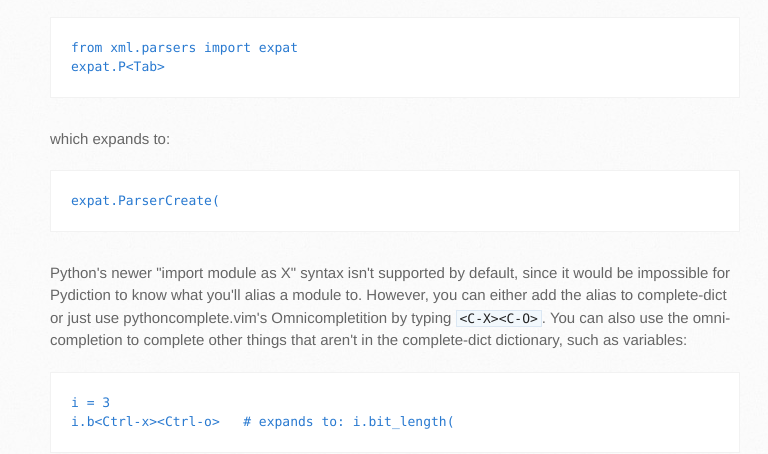
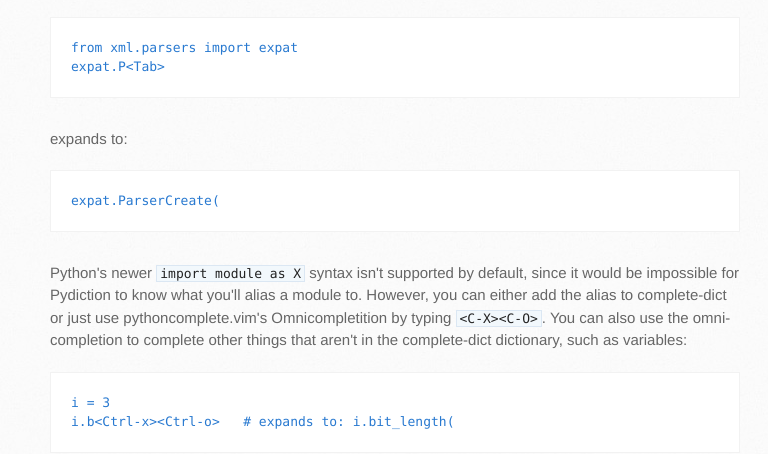
Before and after one commit to rkulla/pydiction, a plain HTML site: page index.html in a window 1280 px wide. Shown: the part 4604-5058 px from the top of the page, 120-888 px from the left. Drawn offline with Linux system fonts and the light colour scheme.

Commit message:
Updates documentation

```diff
--- a/index.html
+++ b/index.html
@@ -196,12 +196,12 @@ def __iter__(
 expat.P&lt;Tab&gt;
 </code></pre>
 
-<p>which expands to:</p>
+<p>expands to:</p>
 
 <pre><code>expat.ParserCreate(
 </code></pre>
 
-<p>Python's newer "import module as X" syntax isn't supported by default, since it would be impossible for Pydiction to know what you'll alias a module to. However, you can either add the alias to complete-dict or just use pythoncomplete.vim's Omnicompletition by typing <code>&lt;C-X&gt;&lt;C-O&gt;</code>. You can also use the omni-completion to complete other things that aren't in the complete-dict dictionary, such as variables:</p>
+<p>Python's newer <code>import module as X</code> syntax isn't supported by default, since it would be impossible for Pydiction to know what you'll alias a module to. However, you can either add the alias to complete-dict or just use pythoncomplete.vim's Omnicompletition by typing <code>&lt;C-X&gt;&lt;C-O&gt;</code>. You can also use the omni-completion to complete other things that aren't in the complete-dict dictionary, such as variables:</p>
 
 <pre><code>i = 3
 i.b&lt;Ctrl-x&gt;&lt;Ctrl-o&gt;   # expands to: i.bit_length(
```
